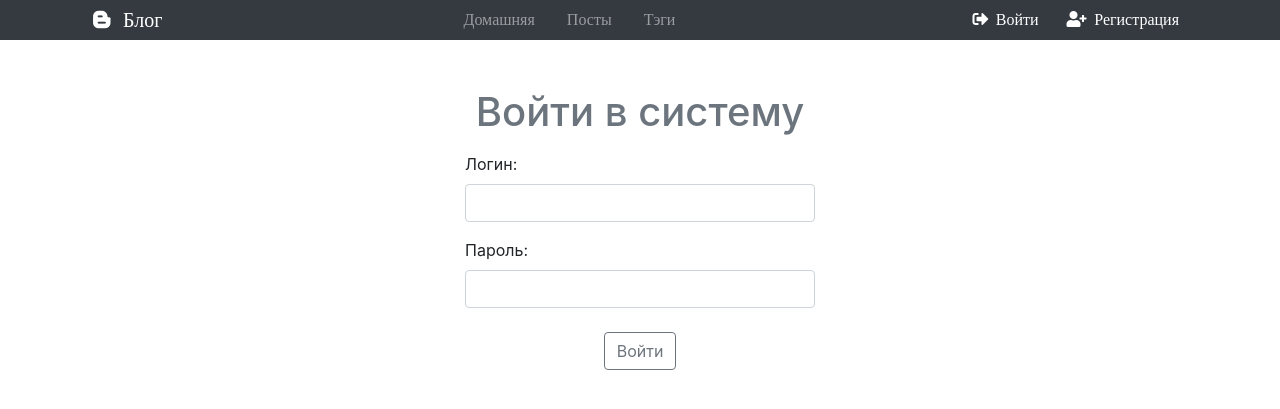
After one commit to popoffww/django-blog, a Django app: page /login/ in a window 1280 px wide. The commit adds this page. Shown: the top 409 px of the page. Run offline with Django 3.2, Linux system fonts and the light colour scheme; some libraries are stand-ins or nearby versions.

Commit message:
Реализация входа-выхода

```diff
--- /dev/null
+++ b/blogengine/forms.py
@@ -0,0 +1,27 @@
+from django import forms
+from django.contrib.auth import authenticate
+from django.core.exceptions import ValidationError
+
+
+class UserLoginForm(forms.Form):
+    username = forms.CharField(label='Логин',
+                               widget=forms.TextInput(
+                                   attrs={'class': 'form-control'}
+                               ))
+    password = forms.CharField(label='Пароль',
+                               widget=forms.PasswordInput(
+                                   attrs={'class': 'form-control'}
+                               ))
+
+    def clean(self, *args, **kwargs):
+        username = self.cleaned_data.get('username')
+        password = self.cleaned_data.get('password')
+
+        if username and password:
+            user = authenticate(username=username, password=password)
+            if not user:
+                raise forms.ValidationError('Такого пользователя не существует')
+            if not user.check_password(password):
+                raise forms.ValidationError('Неверный пароль')
+
+        return super(UserLoginForm, self).clean(*args, **kwargs)
--- a/blogengine/urls.py
+++ b/blogengine/urls.py
@@ -15,8 +15,11 @@ Including another URLconf
 """
 from django.contrib import admin
 from django.urls import path, include
+from .views import login_view, logout_view
 
 urlpatterns = [
     path('admin/', admin.site.urls),
     path('', include('blog.urls')),
+    path('login/', login_view, name='login'),
+    path('logout/', logout_view, name='logout'),
 ]
--- a/blogengine/views.py
+++ b/blogengine/views.py
@@ -1 +1,24 @@
-from django.shortcuts import render
+from django.shortcuts import render, redirect
+from django.contrib.auth import authenticate, login, logout
+
+from .forms import UserLoginForm
+
+
+def login_view(request):
+    form = UserLoginForm(request.POST or None)
+    next_ = request.GET.get('next')
+    if form.is_valid():
+        username = request.POST.get('username')
+        password = request.POST.get('password')
+        user = authenticate(username=username.strip(),
+                            password=password.strip())
+        login(request, user)
+        next_post = request.POST.get('next')
+        redirect_path = next_ or next_post or '/'
+        return redirect(redirect_path)
+    return render(request, 'login.html', {'form': form})
+
+
+def logout_view(request):
+    logout(request)
+    return redirect('home')
--- a/templates/includes/navbar.html
+++ b/templates/includes/navbar.html
@@ -45,14 +45,14 @@
             <ul class="navbar-nav ml-auto">
                 {% if request.user.is_authenticated and request.user.is_staff %}
                 <li class="nav-item">
-                    <a href="" class="nav-link active">
+                    <a href="{% url 'logout' %}" class="nav-link active">
                         <i class="fas fa-sign-in-alt px-1"></i>
                         Выйти
                     </a>
                 </li>
                 {% else %}
                 <li class="nav-item">
-                    <a href="" class="nav-link active">
+                    <a href="{% url 'login' %}" class="nav-link active">
                         <i class="fas fa-sign-out-alt px-1"></i>
                         Войти
                     </a>
--- a/templates/includes/navbar_detail_base.html
+++ b/templates/includes/navbar_detail_base.html
@@ -45,14 +45,14 @@
             <ul class="navbar-nav ml-auto">
                 {% if request.user.is_authenticated and request.user.is_staff %}
                 <li class="nav-item">
-                    <a href="" class="nav-link active">
+                    <a href="{% url 'logout' %}" class="nav-link active">
                         <i class="fas fa-sign-in-alt px-1"></i>
                         Выйти
                     </a>
                 </li>
                 {% else %}
                 <li class="nav-item">
-                    <a href="" class="nav-link active">
+                    <a href="{% url 'login' %}" class="nav-link active">
                         <i class="fas fa-sign-out-alt px-1"></i>
                         Войти
                     </a>
--- /dev/null
+++ b/templates/login.html
@@ -0,0 +1,26 @@
+{% extends 'detail_base.html' %}
+{% load static %}
+
+{% block title %} Войти {% endblock %}
+
+{% block content%}
+
+<div class="container">
+    <div class="row justify-content-center">
+        <div class="col-md-4 mt-5">
+
+            <h1 class="display-5 text-center text-muted mb-3">Войти в систему</h1>
+
+            <form action="" method="post"> {% csrf_token %}
+                {{ form.as_p }}
+                <p class="text-center mt-4">
+                    <input type="submit" value="Войти"
+                           class="btn btn-outline-secondary">
+                </p>
+            </form>
+
+        </div>
+    </div>
+</div>
+
+{% endblock%}
```
